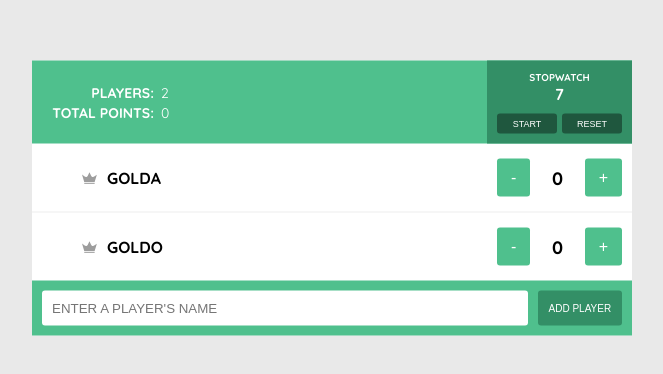
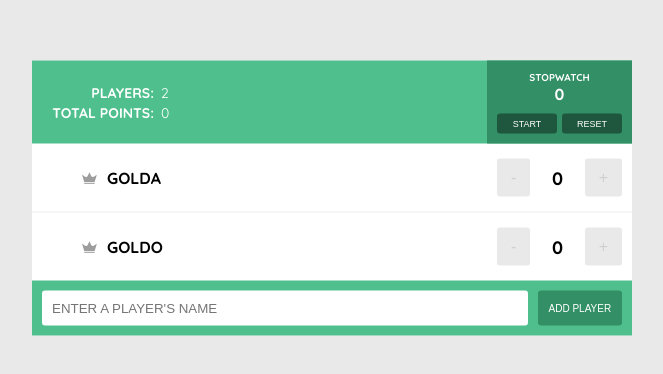
Before and after one commit to coderdiaz/scoreboard, a Vue app: page / in a window 1280 px wide. Shown: the part 202-576 px from the top of the page, without its empty margins (308-971 px from the left). Built offline with nearby package versions, Linux system fonts and the light colour scheme.

Commit message:
feat: added logic for stopwatch

```diff
--- a/src/components/Player.vue
+++ b/src/components/Player.vue
@@ -7,11 +7,11 @@
     </div>
     <div class="player-controls grid">
       <div class="decrement">
-        <button class="btn" @click.prevent="decrement">-</button>
+        <button class="btn" @click.prevent="decrement" :disabled="!isRunning">-</button>
       </div>
       <span class="score">{{ score }}</span>
       <div class="increment">
-        <button class="btn" @click.prevent="increment">+</button>
+        <button class="btn" @click.prevent="increment" :disabled="!isRunning">+</button>
       </div>
     </div>
   </div>
@@ -48,6 +48,7 @@ export default {
   computed: {
     ...mapGetters([
       'highestScore',
+      'isRunning',
     ]),
     isHighest() {
       return this.highestScore === this.score;
--- a/src/components/Stopwatch.vue
+++ b/src/components/Stopwatch.vue
@@ -1,16 +1,59 @@
 <template>
   <div class="stopwatch">
     <h2 class="title">Stopwatch</h2>
-    <span class="stopwatch-time">7</span>
+    <span class="stopwatch-time">{{ seconds }}</span>
     <div class="stopwatch-controls">
-      <button class="btn handler">Start</button>
-      <button class="btn">Reset</button>
+      <button class="btn handler" @click.prevent="toogleHandler">
+        {{ isRunning ? 'Stop' : 'Start' }}
+      </button>
+      <button class="btn" @click.prevent="reset">Reset</button>
     </div>
   </div>
 </template>
 
 <script>
+import { mapGetters } from 'vuex';
+
 export default {
   name: 'Stopwatch',
+  data() {
+    return {
+      elapsedTime: 0,
+      previousTime: 0,
+      intervalId: null,
+    };
+  },
+  mounted() {
+    this.intervalId = setInterval(() => this.tick(), 100);
+  },
+  beforeDestroy() {
+    clearInterval(this.intervalId);
+  },
+  methods: {
+    toogleHandler() {
+      const status = this.isRunning;
+      this.$store.dispatch('STATUS_GAME', !status);
+      this.previousTime = Date.now();
+    },
+    tick() {
+      if (this.isRunning) {
+        const now = Date.now();
+        const time = this.elapsedTime;
+        this.elapsedTime = time + (now - this.previousTime);
+        this.previousTime = now;
+      }
+    },
+    reset() {
+      this.elapsedTime = 0;
+    },
+  },
+  computed: {
+    ...mapGetters([
+      'isRunning',
+    ]),
+    seconds() {
+      return Math.floor(this.elapsedTime / 1000);
+    },
+  },
 };
 </script>
--- a/src/store.js
+++ b/src/store.js
@@ -27,6 +27,9 @@ export default new Vuex.Store({
     REMOVE_POINT: ({ commit }, { playerIndex }) => {
       commit('DECREMENT', playerIndex);
     },
+    STATUS_GAME: ({ commit }, status) => {
+      commit('STATUS_GAME', status);
+    },
   },
   mutations: {
     SET_PLAYER: (state, { name }) => {
@@ -44,6 +47,9 @@ export default new Vuex.Store({
         state.players[index].points -= 1;
       }
     },
+    STATUS_GAME: (state, status) => {
+      state.isRunning = status;
+    },
   },
   getters: {
     players: state => state.players,
@@ -57,5 +63,6 @@ export default new Vuex.Store({
       }
       return null;
     },
+    isRunning: state => state.isRunning,
   },
 });
```
